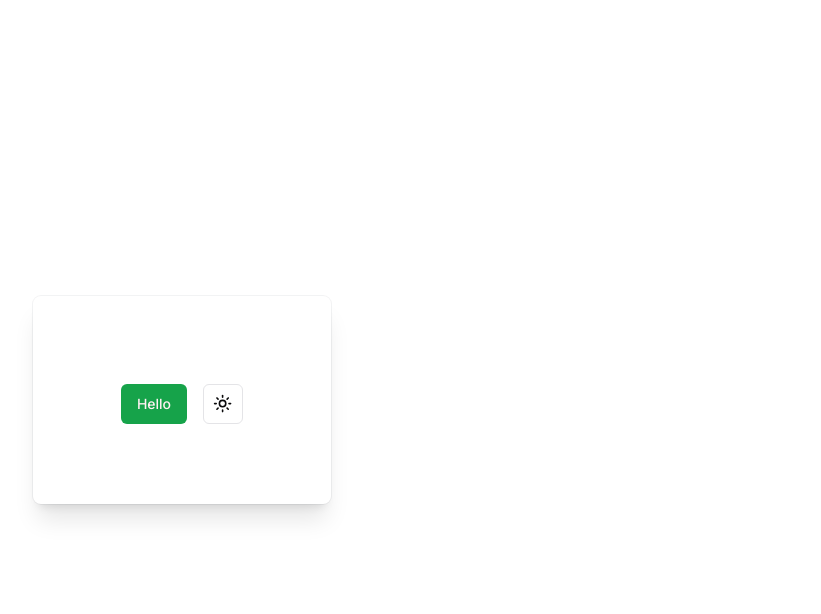
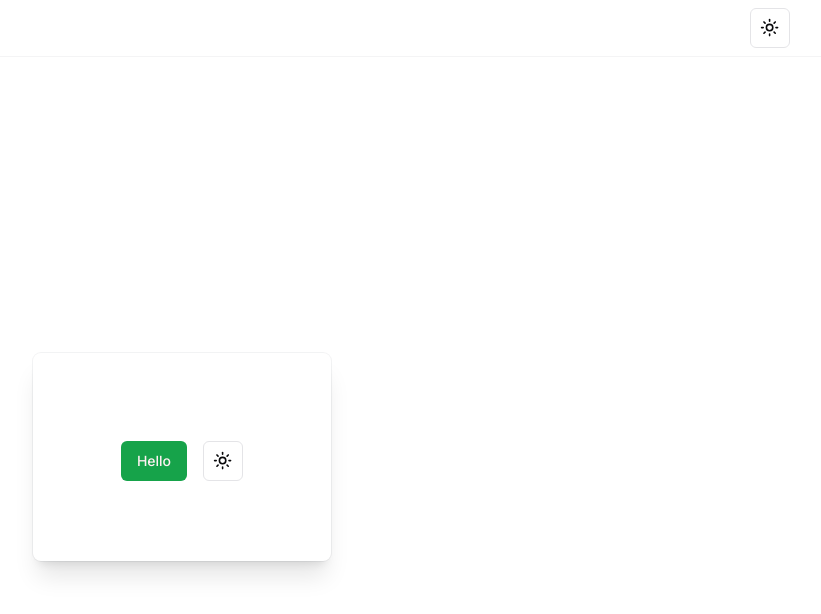
Before and after one commit to shruti0015/leetcodeboard, a Next.js app: page / in a window 1280 px wide. Shown: the top 614 px of the page, without its empty margins (458-1279 px from the left). Built offline with nearby package versions, Linux system fonts and the light colour scheme.

Commit message:
Added site header component and place theme-provider on right place

```diff
--- a/app/layout.tsx
+++ b/app/layout.tsx
@@ -1,7 +1,8 @@
 import type { Metadata } from "next"
 import { Inter } from "next/font/google"
 import "./globals.css"
-import { ThemeProvider } from "@/components/theme-provider"
+import { ThemeProvider } from "@/components/ui/theme-provider"
+import { SiteHeader } from "@/components/site-header"
 
 const inter = Inter({ subsets: ["latin"] })
 
@@ -24,6 +25,7 @@ export default function RootLayout({
           enableSystem
           disableTransitionOnChange
         >
+          <SiteHeader />
           {children}
         </ThemeProvider>
       </body>
--- /dev/null
+++ b/components/site-header.tsx
@@ -0,0 +1,15 @@
+import { ModeToggle } from "@/components/mode-toggle"
+
+export function SiteHeader() {
+  return (
+    <header className="sticky top-0 z-50 w-full border-b border-border/40 bg-background/95 backdrop-blur supports-[backdrop-filter]:bg-background/60">
+      <div className="container flex h-14 max-w-screen-2xl items-center">
+        <div className="flex flex-1 items-center justify-between space-x-2 md:justify-end">
+          <nav className="flex items-center">
+            <ModeToggle />
+          </nav>
+        </div>
+      </div>
+    </header>
+  )
+}
```
Also changed, not shown: components/ui/theme-provider.tsx (renamed from components/theme-provider.tsx).
